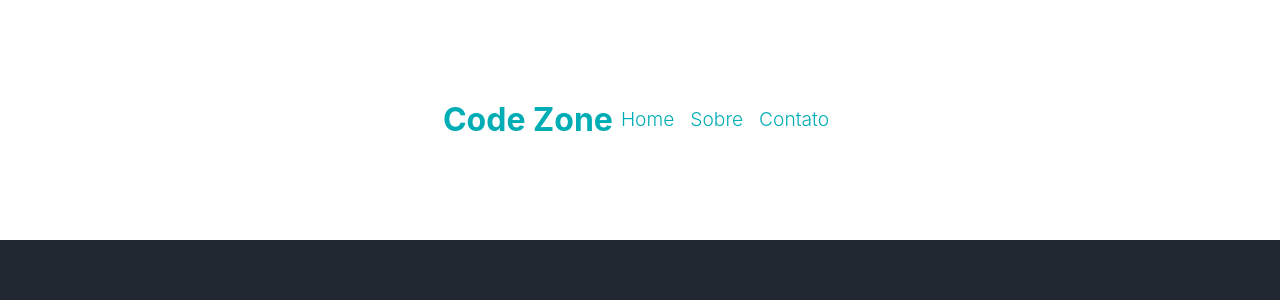
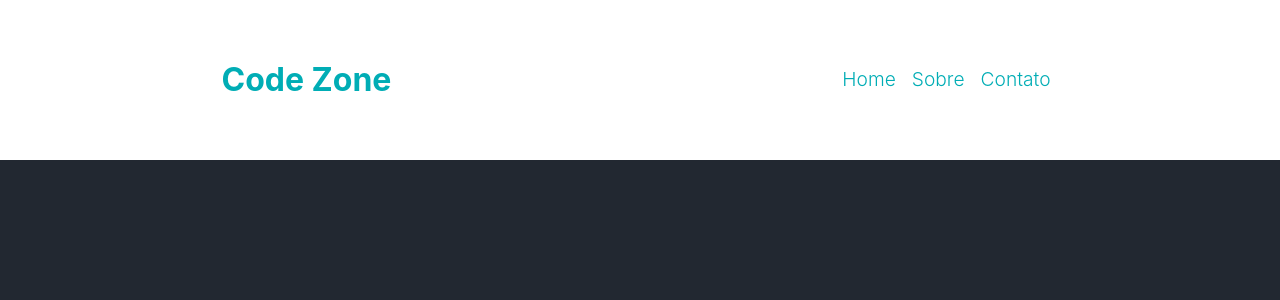
Before and after one commit to andreMCD/Teste-Code-Zone, a React (Create React App) app: page / in a window 1280 px wide. Shown: the top 300 px of the page. Built offline with nearby package versions, Linux system fonts and the light colour scheme.

Commit message:
alterei as propriedades grid-template e grid-area

```diff
--- a/src/components/Header/styled.js
+++ b/src/components/Header/styled.js
@@ -1,12 +1,11 @@
 import styled from 'styled-components'
 
 export const HeaderWrapper = styled.header`
+    grid-area: head;
     display: flex;
-    justify-content: center;
+    justify-content: space-around;
     align-items: center;
     background: #fff;
-    width: 100%;
-    height: 30vh;
 `
 export const Title = styled.h1`
     font-size: 2rem;
--- a/src/components/Layout/styled.js
+++ b/src/components/Layout/styled.js
@@ -2,6 +2,11 @@ import styled from 'styled-components'
 
 export const LayoutWrapper = styled.section`
  display: grid;
+ grid-template:
+    'head head' 20%
+    'aside main' 70%
+    'footer footer' 10%
+    / 300px 1fr;
  width: 100vw;
  height: 100vh;
  background: #222831;
```
